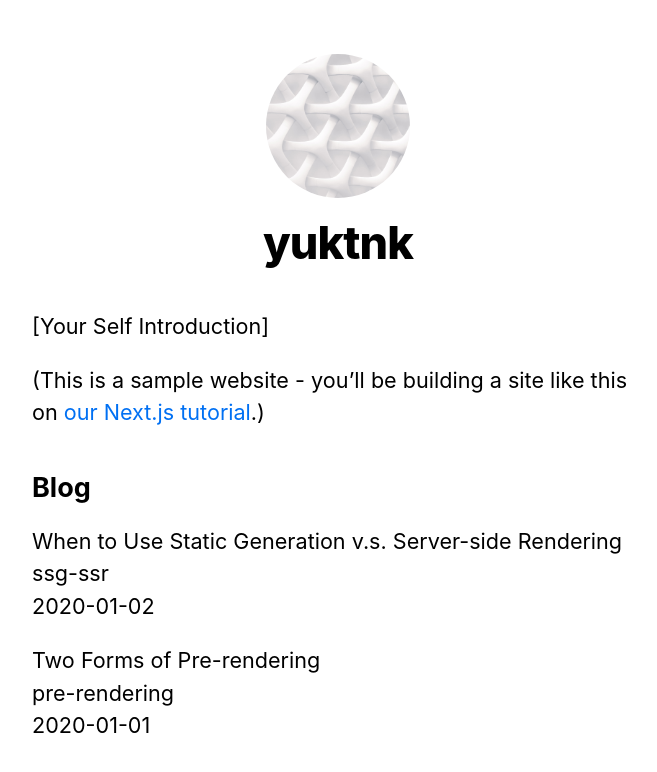
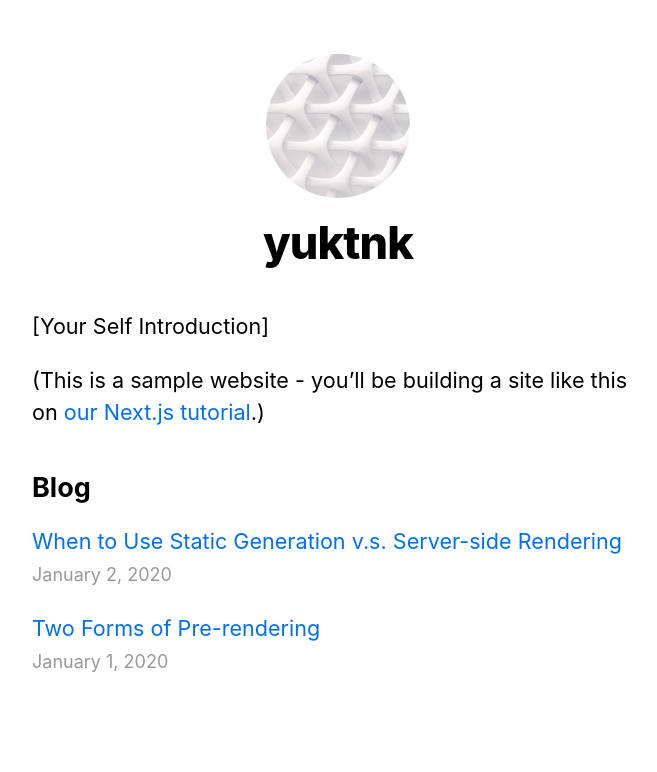
Before and after one commit to yuktnk/nextjs-blog, a Next.js app: page / in a window 1280 px wide. Shown: the top 772 px of the page, without its empty margins (302-959 px from the left). Built offline with nearby package versions, Linux system fonts and the light colour scheme.

Commit message:
remark、dete-fnsを用いてビューを整理、トップページから各ページへのリンクを設定

```diff
--- /dev/null
+++ b/components/date.js
@@ -0,0 +1,6 @@
+import { parseISO, format } from 'date-fns'
+
+export default function Date({ dateString }) {
+  const date = parseISO(dateString)
+  return <time dateTime={dateString}>{format(date, 'LLLL d, yyyy')}</time>
+}
--- a/lib/posts.js
+++ b/lib/posts.js
@@ -1,6 +1,8 @@
 import fs from 'fs'
 import path from 'path'
 import matter from 'gray-matter'
+import remark from 'remark'
+import html from 'remark-html'
 
 const postsDirectory = path.join(process.cwd(), 'posts')
 
@@ -60,16 +62,23 @@
 }
 
 
-export function getPostData(id) {
+export async function getPostData(id) {
   const fullPath = path.join(postsDirectory, `${id}.md`)
   const fileContents = fs.readFileSync(fullPath, 'utf8')
 
   // Use gray-matter to parse the post metadata section
   const matterResult = matter(fileContents)
 
-  // Combine the data with the id
+  // Use remark to convert markdown into HTML string
+  const processedContent = await remark()
+    .use(html)
+    .process(matterResult.content)
+  const contentHtml = processedContent.toString()
+
+  // Combine the data with the id and contentHtml
   return {
     id,
+    contentHtml,
     ...matterResult.data
   }
 }
--- a/package.json
+++ b/package.json
@@ -8,9 +8,12 @@
     "start": "next start"
   },
   "dependencies": {
+    "date-fns": "^2.16.1",
     "gray-matter": "^4.0.2",
     "next": "^10.0.0",
     "react": "16.13.1",
-    "react-dom": "16.13.1"
+    "react-dom": "16.13.1",
+    "remark": "^13.0.0",
+    "remark-html": "^13.0.1"
   }
 }
--- a/pages/index.js
+++ b/pages/index.js
@@ -1,4 +1,6 @@
 import Head from 'next/head'
+import Link from 'next/link'
+import Date from '../components/date'
 import Layout, { siteTitle } from '../components/layout'
 import utilStyles from '../styles/utils.module.css'
 import { getSortedPostsData } from '../lib/posts'
@@ -30,11 +32,13 @@
         <ul className={utilStyles.list}>
           {allPostsData.map(({ id, date, title }) => (
             <li className={utilStyles.listItem} key={id}>
-              {title}
+              <Link href={`/posts/${id}`}>
+                <a>{title}</a>
+              </Link>
               <br />
-              {id}
-              <br />
-              {date}
+              <small className={utilStyles.lightText}>
+                <Date dateString={date} />
+              </small>
             </li>
           ))}
         </ul>
```
Also changed, not shown: pages/posts/[id].js (+26 -8 lines), 1 other file (tests, documents, lock files or other folders).
